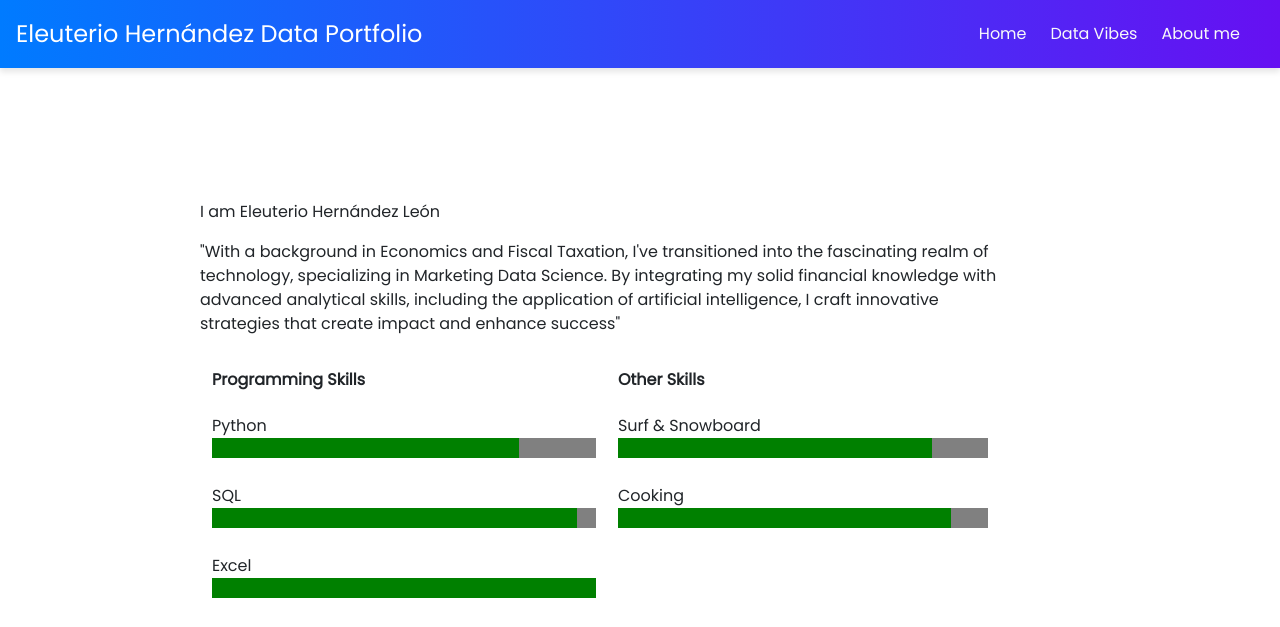
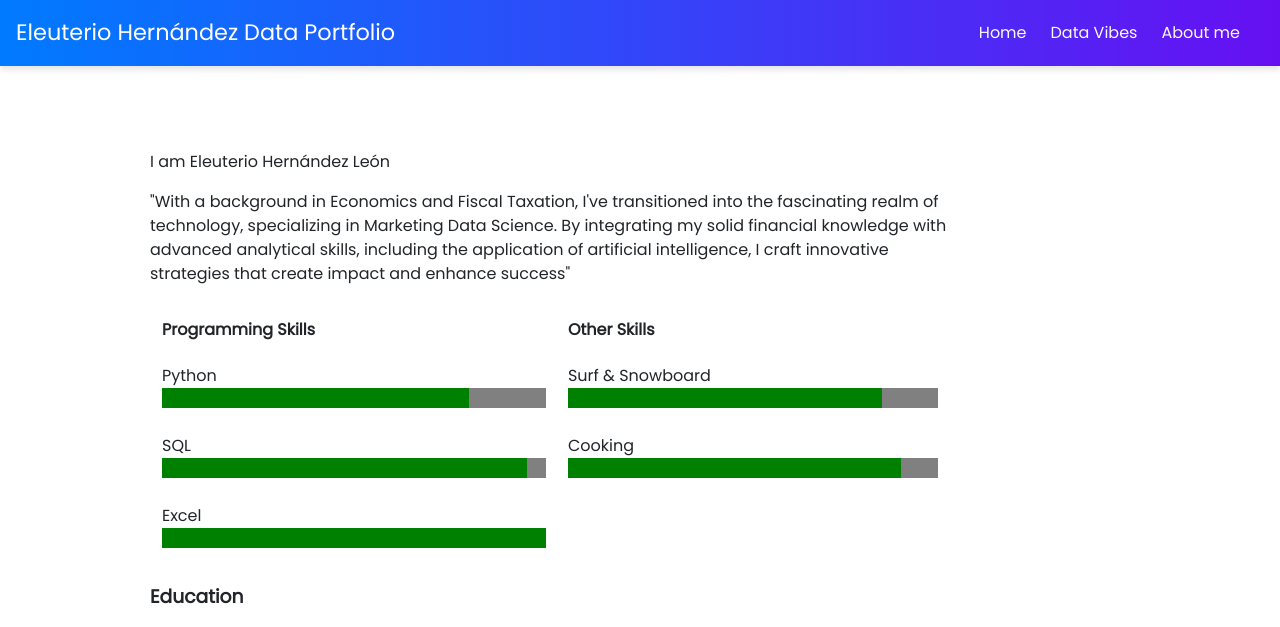
Before and after one commit to eleuteriohernandez/glutenfreedata, a plain HTML site: page docs/me.html in a window 1280 px wide. Shown: the top 627 px of the page. Drawn offline with Linux system fonts and the light colour scheme.

Commit message:
Update me.html

```diff
--- a/docs/me.html
+++ b/docs/me.html
@@ -11,7 +11,7 @@
         <style>
         body {
             text-align: center;
-            margin: 200px;
+            margin: 150px;
         }
         header {
             position: fixed;
@@ -39,7 +39,7 @@
             margin: 0 10px; /* Espaciado entre los iconos */
         }
         .custom-logo {
-            font-size: 1.5em; /* Ajusta el tamaño del texto según sea necesario */
+            font-size: 1.4em; /* Ajusta el tamaño del texto según sea necesario */
         }
         #about-me {
             max-width: 800px; /* Ancho máximo del contenido */
```
